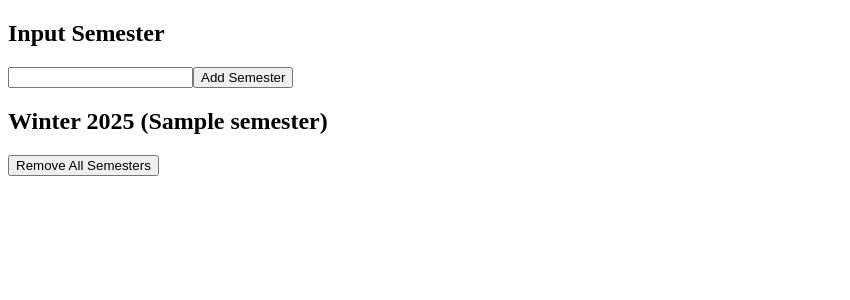
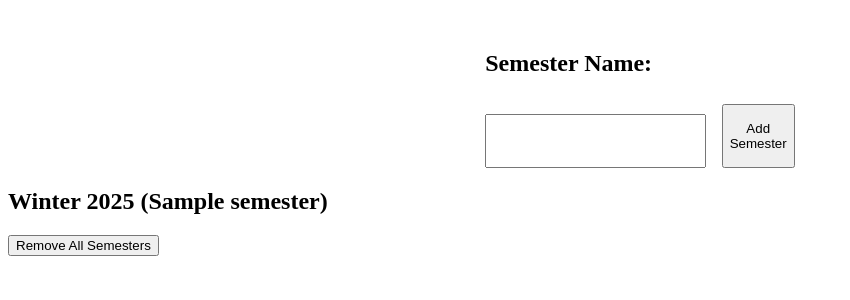
Before and after one commit to terryZehuaWang/react-assignment-manager, a React (Vite) app: page / in a window 1280 px wide. Shown: the top 300 px of the page, without its empty margins (0-850 px from the left). Built offline with nearby package versions, Linux system fonts and the light colour scheme.

Commit message:
Add layout css to add component

```diff
--- a/src/components/Add.jsx
+++ b/src/components/Add.jsx
@@ -1,6 +1,6 @@
 
 
-
+import './add.css'
 import { ITEM_TYPE } from "../constants"
 import { handleGetItemType } from "../functions"
 //pass course = {null} if items courses
@@ -35,23 +35,25 @@ function Add({ semester, course, setItems, itemName, setItemName, itemWeight, se
 
     }
     return (
-        <div className="add">
-            <h2>Input {itemType}</h2>
-            <input type="text"
-                value={itemName}
-                onChange={handleItemNameChange} />
+        <span className="add">
+            <div className="field">
+                <h2>{itemType} Name:</h2>
+                <input type="text"
+                    value={itemName}
+                    onChange={handleItemNameChange} />
+            </div>
+            {itemType == ITEM_TYPE.ASSIGNMENT &&
 
-            {itemType == ITEM_TYPE.ASSIGNMENT &&
-                <>
-                    <h2>Input Weight Percentage </h2>
+                <div className="field">
+                    <h2>Weight Percentage: </h2>
                     <input value={itemWeight}
                         onChange={handleItemWeightChange} />
                     {/*<h2>Input Deadline
                     </h2><input/>*/}
-                </>
+                </div>
             }
-            <button onClick={handleAddItem}>Add {itemType}</button>
-        </div>
+            <button className="addButton" onClick={handleAddItem}>Add {itemType}</button>
+        </span>
     )
 }
 
--- /dev/null
+++ b/src/components/add.css
@@ -0,0 +1,41 @@
+.add {
+    display: flex;
+    flex-direction: row;
+    gap: 24px;
+
+    align-items: flex-end;
+    height: 10rem;
+    justify-self: center;
+    border-color: blueviolet;
+
+}
+
+.field {
+    display: flex;
+    flex-direction: column;
+    flex: 1 1 20rem;
+
+
+}
+
+.field input {
+    height: 3rem;
+    width: 100%;
+    display: flex;
+    flex-direction: column;
+
+
+}
+
+.field h2 {
+    font-size: 1.5rem;
+    margin-bottom: 2rem;
+    height: 2rem;
+    width: 100%;
+
+
+}
+
+.addButton {
+    height: 4rem;
+}
--- a/src/main.jsx
+++ b/src/main.jsx
@@ -1,7 +1,8 @@
 //npm run dev
+
 import { StrictMode } from 'react'
 import { createRoot } from 'react-dom/client'
-import './index.css'
+//import './index.css'
 import App from './App.jsx'
 import { BrowserRouter } from "react-router-dom";
 
```
Also changed, not shown: src/index.css (deleted).
